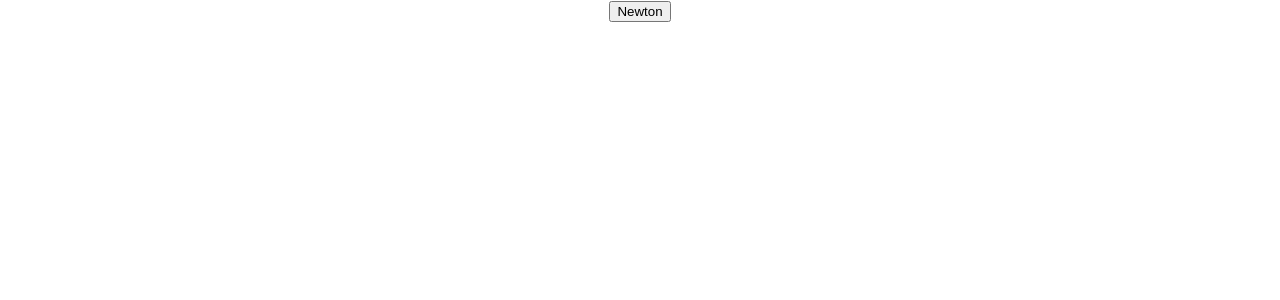
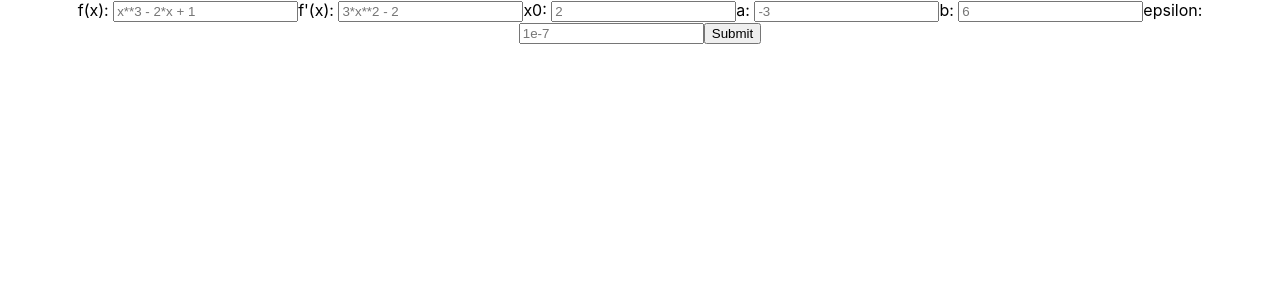
Before and after one commit to Volplayed/computational-methods-tasks, a React (Create React App) app in the folder application/client/: page / in a window 1280 px wide. Shown: the top 300 px of the page. Built offline with nearby package versions, Linux system fonts and the light colour scheme.

Commit message:
newton method basic form, fixed + sign character request encoding

```diff
--- a/application/client/src/App.js
+++ b/application/client/src/App.js
@@ -8,19 +8,44 @@ function App() {
 
   const [data, setData] = useState([])
 
-  function getData() {
-    fetch('http://localhost:5000/newtons-method/?f=x**3-4%20-3&df=3*(x**2)&x=1&a=0&b=2&epsilon=1e-7')
+  const [f, setF] = useState('')
+  const [df, setDf] = useState('')
+  const [x, setX] = useState('')
+  const [a, setA] = useState('')
+  const [b, setB] = useState('')
+  const [epsilon, setEpsilon] = useState('')
+
+
+  function getData(f, df, x, a, b, epsilon) {
+    // change all + sings to %2B
+    f = f.replaceAll('+', '%2B')
+    df = df.replaceAll('+', '%2B')
+
+    fetch('http://localhost:5000/newtons-method/?f=' + f + '&df=' + df + '&x=' + x + '&a=' + a + '&b=' + b + '&epsilon=' + epsilon)
     .then(res => res.json()).then(data => {
       console.log(data)
         setData(data)})
       .catch(err => console.log(err))
   }
 
+
   return (
     <div className="App">
-      <button className="newton" onClick={getData}>
-      Newton
-    </button>
+      <form className='input'>
+        <label for="f">f(x): </label>
+        <input type="text" placeholder="x**3 - 2*x + 1" name="f" id="f" onChange={(e) => setF(e.target.value)} />
+        <label for="df">f'(x): </label>
+        <input type="text" placeholder="3*x**2 - 2" name="df" id="df" onChange={(e) => setDf(e.target.value)}/>
+        <label for="x">x0: </label>
+        <input type="text" placeholder="2" name="x" id="x" onChange={(e) => setX(e.target.value)}/>
+        <label for="a">a: </label>
+        <input type="text" placeholder="-3" name="a" id="a" onChange={(e) => setA(e.target.value)}/>
+        <label for="b">b: </label>
+        <input type="text" placeholder="6" name="b" id="b" onChange={(e) => setB(e.target.value)}/>
+        <label for="epsilon">epsilon: </label>
+        <input type="text" placeholder="1e-7" name="epsilon" id="epsilon" onChange={(e) => setEpsilon(e.target.value)}/>
+        <button type="button" onClick={() => getData(f, df, x, a, b, epsilon)}>Submit</button>
+      </form>
       <div className="data">
       {
       data.length === 0 ? (
```
